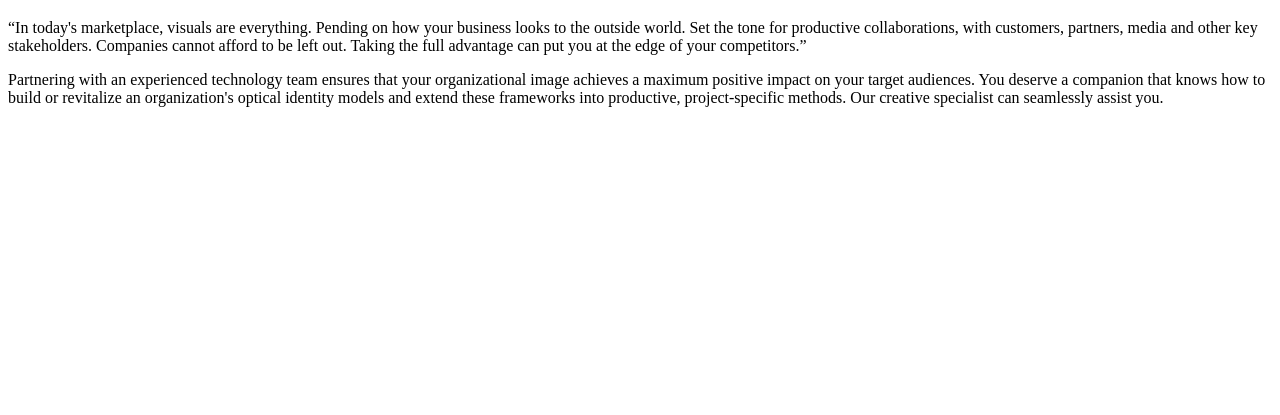
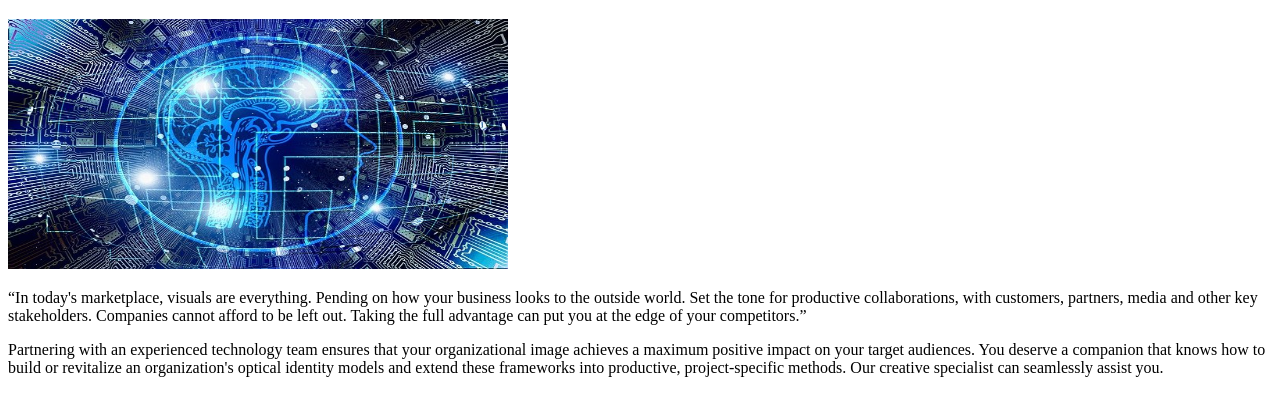
Before and after one commit to OlayinkaGithub/td-html-basics, a plain HTML site: page index.html in a window 1280 px wide. Shown: the part 61-476 px from the top of the page. Drawn offline with Linux system fonts and the light colour scheme.

Commit message:
add picture

```diff
--- a/index.html
+++ b/index.html
@@ -7,6 +7,8 @@
     <title>My first Assignment</title>
 </head>
 <h1>We Provide Top Notch Technology Solution</h1>
+
+<div><img src="Assets/img/Technology.jpg" alt="picture by pixabay" width="500" height="250"></div>
 <body>
     <p>“In today's marketplace, visuals are everything. Pending on how your business looks to the outside world. Set the tone for productive collaborations, with customers, partners, media and other key stakeholders. Companies cannot afford to be left out. Taking the full advantage can put you at the edge of your competitors.”</p>
 
```
Also changed, not shown: Assets/img/Technology.jpg (added).
